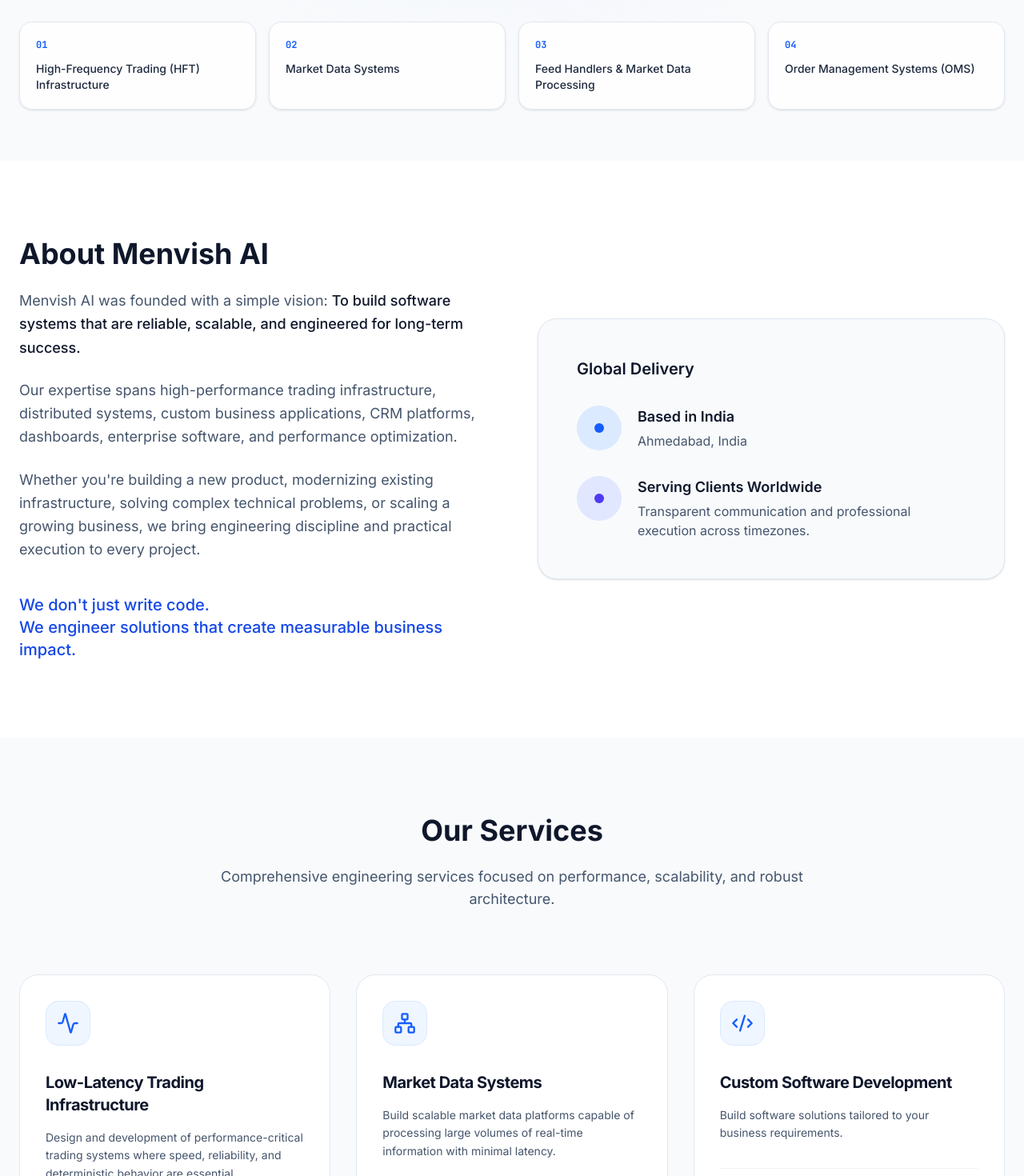
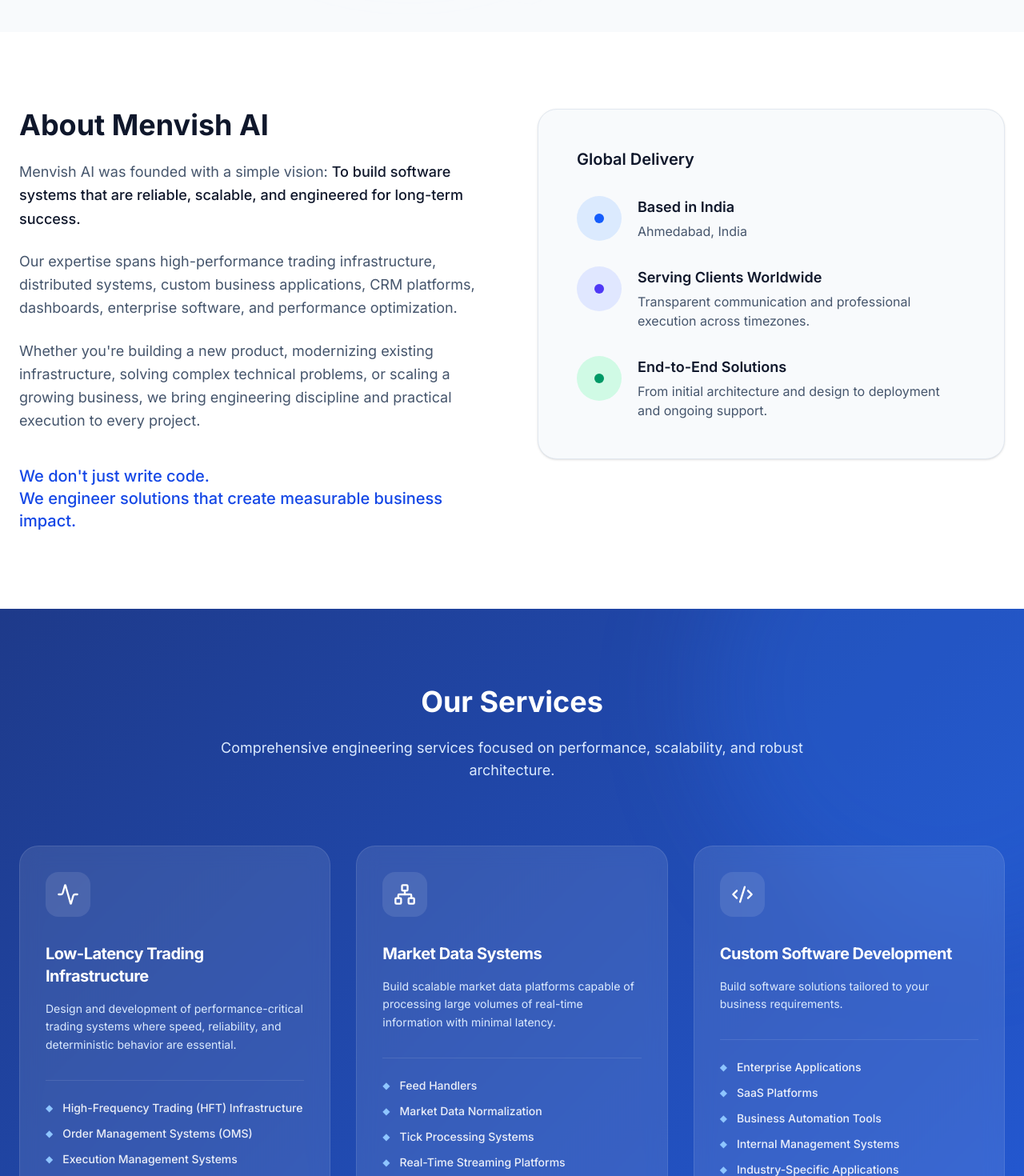
Before and after one commit to nis2795-lang/menvish-ai, a React (Vite) app: page / in a window 1280 px wide. Shown: the part 680-2150 px from the top of the page at 80% size. Built offline with nearby package versions, Linux system fonts and the light colour scheme.

Commit message:
text and style change

```diff
--- a/src/components/About.tsx
+++ b/src/components/About.tsx
@@ -6,7 +6,7 @@
   return (
     <section id="about" className="py-24 bg-white">
       <div className="container mx-auto px-6">
-        <div className="grid md:grid-cols-2 gap-16 items-center">
+        <div className="grid md:grid-cols-2 gap-16 items-start">
           <motion.div
             initial={{ opacity: 0, x: -20 }}
             whileInView={{ opacity: 1, x: 0 }}
@@ -60,6 +60,15 @@
                   <p className="text-slate-600">Transparent communication and professional execution across timezones.</p>
                 </div>
               </div>
+              <div className="flex items-start gap-5">
+                <div className="w-14 h-14 rounded-full bg-emerald-100 flex items-center justify-center shrink-0">
+                  <div className="w-3 h-3 rounded-full bg-emerald-600" />
+                </div>
+                <div>
+                  <h4 className="text-slate-900 font-semibold mb-1 text-lg">End-to-End Solutions</h4>
+                  <p className="text-slate-600">From initial architecture and design to deployment and ongoing support.</p>
+                </div>
+              </div>
             </div>
           </motion.div>
         </div>
--- a/src/components/Hero.tsx
+++ b/src/components/Hero.tsx
@@ -55,20 +55,6 @@
             </a>
           </motion.div>
         </div>
-
-        <motion.div
-          initial={{ opacity: 0, y: 40 }}
-          animate={{ opacity: 1, y: 0 }}
-          transition={{ duration: 0.7, delay: 0.3 }}
-          className="mt-24 grid grid-cols-2 md:grid-cols-4 gap-4"
-        >
-          {capabilitiesDetails.slice(0, 4).map((cap, i) => (
-            <div key={i} className="bg-white/80 border border-slate-200 p-5 rounded-2xl backdrop-blur-sm shadow-sm hover:shadow-md transition-shadow">
-              <div className="font-mono text-xs text-blue-600 font-semibold mb-3">0{i + 1}</div>
-              <div className="text-sm font-medium text-slate-800">{cap}</div>
-            </div>
-          ))}
-        </motion.div>
       </div>
     </section>
   );
--- a/src/components/Services.tsx
+++ b/src/components/Services.tsx
@@ -4,11 +4,15 @@
 
 export function Services() {
   return (
-    <section id="services" className="py-24 bg-slate-50">
-      <div className="container mx-auto px-6">
+    <section id="services" className="py-24 bg-[linear-gradient(135deg,#1e3a8a_0%,#2563eb_100%)] relative overflow-hidden">
+      {/* Decorative geometric blobs similar to reference image */}
+      <div className="absolute top-0 right-0 w-[600px] h-[600px] bg-blue-500/20 rounded-full blur-3xl -translate-y-1/3 translate-x-1/3 pointer-events-none" />
+      <div className="absolute bottom-[-20%] left-[-10%] w-[500px] h-[500px] bg-blue-700/30 rounded-full blur-3xl pointer-events-none" />
+
+      <div className="container mx-auto px-6 relative z-10">
         <div className="max-w-3xl text-center mx-auto mb-20">
-          <h2 className="text-3xl md:text-4xl font-bold text-slate-900 mb-6">Our Services</h2>
-          <p className="text-lg text-slate-600">
+          <h2 className="text-3xl md:text-4xl font-bold text-white mb-6">Our Services</h2>
+          <p className="text-lg text-blue-100">
             Comprehensive engineering services focused on performance, scalability, and robust architecture.
           </p>
         </div>
@@ -23,22 +27,22 @@
                 whileInView={{ opacity: 1, y: 0 }}
                 viewport={{ once: true }}
                 transition={{ duration: 0.4, delay: index * 0.05 }}
-                className="bg-white border border-slate-200 rounded-3xl p-8 hover:border-slate-300 hover:shadow-lg transition-all group"
+                className="bg-white/10 border border-white/10 rounded-3xl p-8 hover:bg-white/20 hover:border-white/20 hover:shadow-2xl hover:-translate-y-1 transition-all duration-300 group backdrop-blur-md"
               >
-                <div className="w-14 h-14 rounded-2xl bg-blue-50 border border-blue-100 flex items-center justify-center mb-8 text-blue-600 group-hover:bg-blue-600 group-hover:text-white transition-colors">
+                <div className="w-14 h-14 rounded-2xl bg-white/10 border border-white/20 flex items-center justify-center mb-8 text-white group-hover:scale-110 group-hover:bg-blue-500 border-none transition-all duration-300">
                   <Icon className="w-7 h-7" />
                 </div>
-                <h3 className="text-xl font-bold text-slate-900 mb-4 tracking-tight">
+                <h3 className="text-xl font-bold text-white mb-4 tracking-tight">
                   {service.title}
                 </h3>
-                <p className="text-slate-600 text-sm mb-8 leading-relaxed">
+                <p className="text-blue-100 text-sm mb-8 leading-relaxed">
                   {service.description}
                 </p>
-                <div className="pt-6 border-t border-slate-100">
+                <div className="pt-6 border-t border-white/10">
                   <ul className="space-y-3">
                     {service.features.map((feature, i) => (
-                      <li key={i} className="text-sm font-medium text-slate-700 flex items-start gap-3">
-                        <span className="text-blue-500 mt-0.5 text-xs">◆</span>
+                      <li key={i} className="text-sm font-medium text-white/90 flex items-start gap-3">
+                        <span className="text-blue-300 mt-0.5 text-xs">◆</span>
                         <span>{feature}</span>
                       </li>
                     ))}
--- a/src/data.ts
+++ b/src/data.ts
@@ -14,7 +14,8 @@
   Server,
   Settings,
   TerminalSquare,
-  Wrench
+  Wrench,
+  ShoppingCart
 } from "lucide-react";
 
 export const companyInfo = {
@@ -145,6 +146,11 @@
     title: "Data & Analytics Businesses",
     description: "Creating systems that process and visualize information effectively.",
     icon: Database
+  },
+  {
+    title: "E-Commerce & Retail",
+    description: "Designing robust, high-traffic platforms and inventory management solutions.",
+    icon: ShoppingCart
   }
 ];
 
@@ -189,7 +195,7 @@
 export const techStack = [
   {
     category: "Languages",
-    items: ["C++", "Python", "JavaScript", "TypeScript"]
+    items: ["C++", "Python", "JavaScript", "TypeScript", "Rust"]
   },
   {
     category: "Backend Technologies",
```
Also changed, not shown: src/components/Features.tsx (+97 -21 lines).
